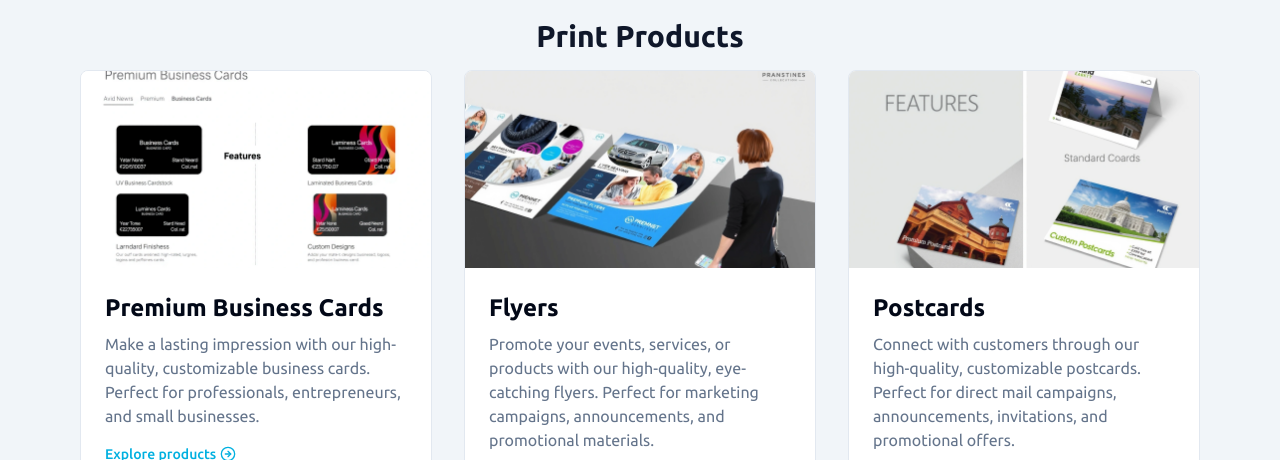
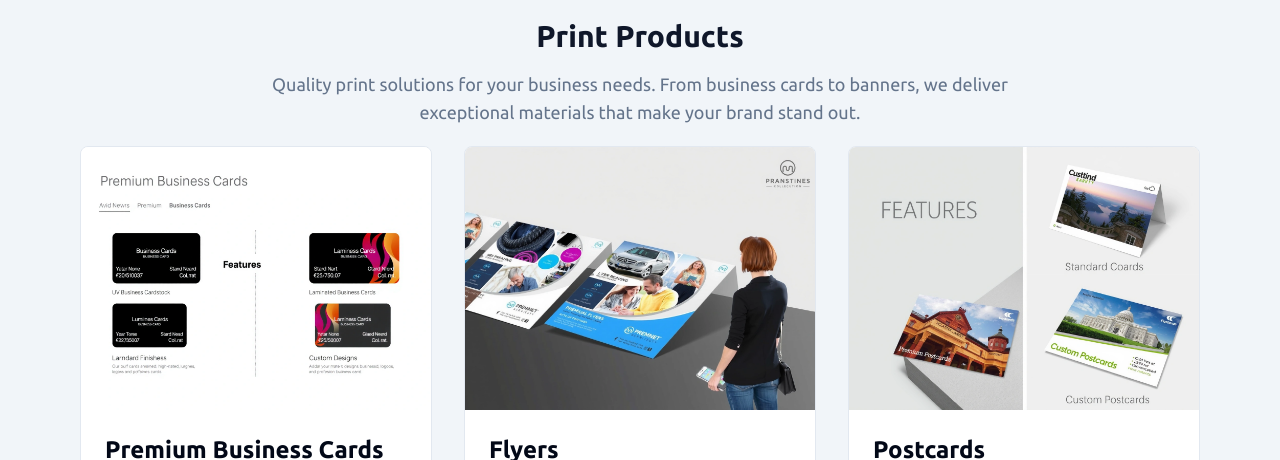
Before and after one commit to propbono/gemprint.ca, a Next.js app: page /print-products in a window 1280 px wide. Shown: the part 162-622 px from the top of the page. Built offline with nearby package versions, Linux system fonts and the light colour scheme; no server answers.

Commit message:
feat: add description

```diff
--- a/src/app/(public)/print-products/page.tsx
+++ b/src/app/(public)/print-products/page.tsx
@@ -6,13 +6,20 @@ import { CATEGORIES } from "@/utils/constants";
 import Link from "next/link";
 import Image from "next/image";
 import { LuArrowRightCircle } from "react-icons/lu";
+import { AspectRatio } from "@radix-ui/react-aspect-ratio";
 
 export default function PrintProducts() {
   return (
     <Container>
       <Section>
         <SectionHeader>
-          <Heading>Print Products</Heading>
+          <Heading as="h2">Print Products</Heading>
+
+          <Heading as="h5">
+            Quality print solutions for your business needs. From business cards
+            to banners, we deliver exceptional materials that make your brand
+            stand out.
+          </Heading>
         </SectionHeader>
         <div className="grid grid-cols-1 md:grid-cols-2 lg:grid-cols-3 gap-8">
           {CATEGORIES.map((item) => (
@@ -21,7 +28,7 @@ export default function PrintProducts() {
               key={item.category}
               className="group relative overflow-hidden rounded-lg border bg-background transition-all hover:shadow-lg"
             >
-              <div className="aspect-video overflow-hidden">
+              <AspectRatio ratio={4 / 3}>
                 <Image
                   src={item.images[0].href || "/placeholder.svg"}
                   alt={item.images[0].alt}
@@ -29,7 +36,7 @@ export default function PrintProducts() {
                   height={300}
                   className="h-full w-full object-cover transition-transform duration-300 group-hover:scale-105"
                 />
-              </div>
+              </AspectRatio>
               <div className="p-6">
                 <h2 className="text-2xl font-semibold mb-2">{item.name}</h2>
                 <p className="text-muted-foreground mb-4">{item.description}</p>
```
